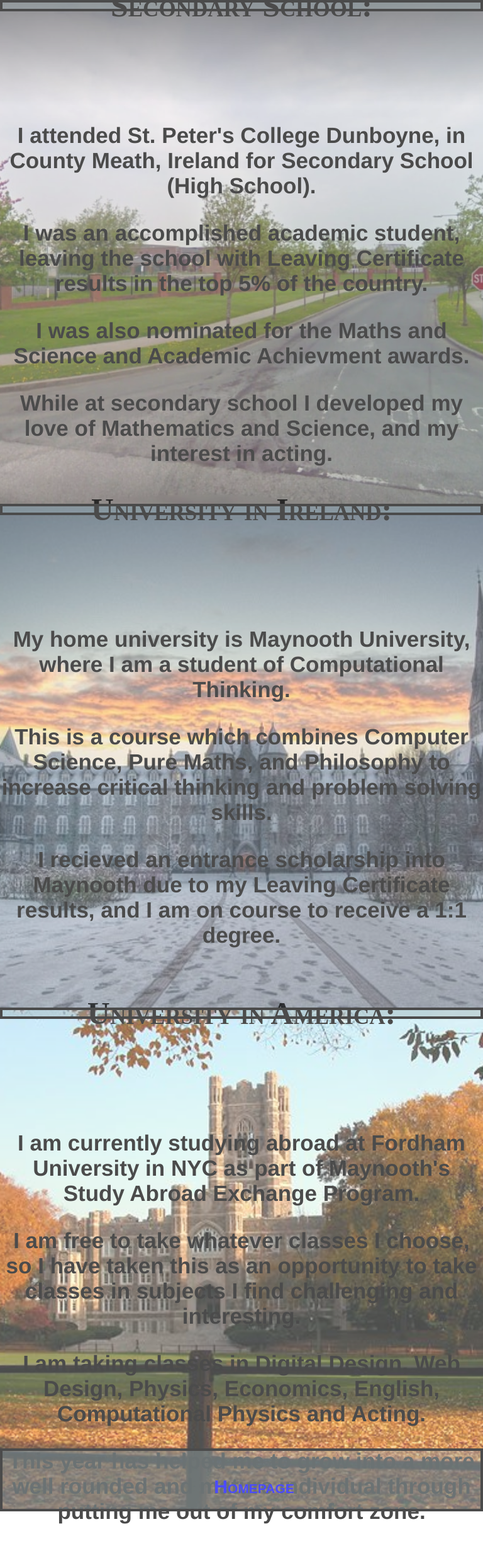
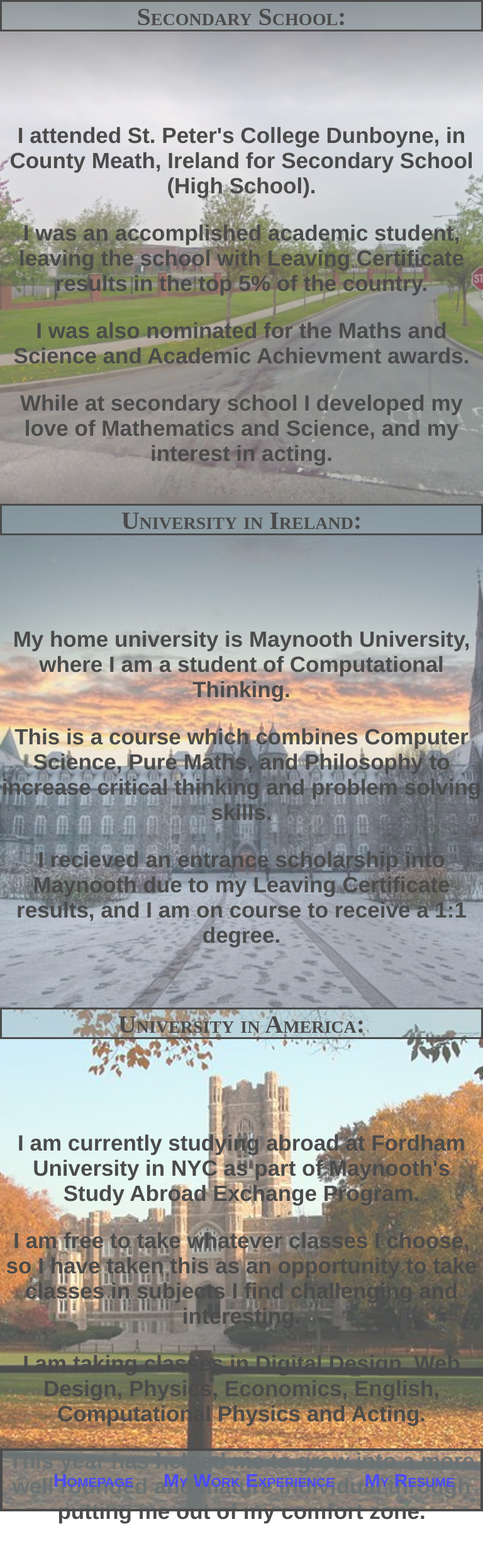
Before and after one commit to Cormaca18/Cormaca18.github.io, a PHP site: page /education.html in a window 768 px wide. Shown: the whole page at 63% size. Run offline with PHP 8.4, Linux system fonts and the light colour scheme.

Commit message:
changed css

```diff
--- a/css/education.css
+++ b/css/education.css
@@ -103,20 +103,34 @@
 }
 
 @media only screen and (min-width : 768px) and (max-width : 1023px){
-  ul#menu li{
-    font-size: 30px;
-    display: block;
-    padding: 10px;
+  ul#menu li {
+      display:inline;
+      font-size: 20px;
+      font-family: fantasy;
+      text-align: center;
+      padding: 0px 20px 20px 20px;
   }
   a:hover {
       color: purple;
       font-size: 40px;
   }
   h1{
-    font-size: 50px;
-    line-height: 20%;
+    width: 100%;
+    height: 50px;
+    font-size: 40px;
+    background-color: rgba(112,138,144,0.4);
+    text-align: center;
+    border: 3px solid black;
+    font-variant: small-caps;
+    box-sizing: border-box;
   }
-  .bg1, .bg2, .bg3{
+  p{
+    font-size: 35px;
+    font-family: Helvetica;
+    color: rgba(0,0,0,1);
+    font-weight: 700;
+  }
+  .bg1, .bg2, .bg3 background-image{
     min-width: 768px;
     max-width: 1023px;
     min-height: 100%;
--- a/index.html
+++ b/index.html
@@ -8,7 +8,7 @@
     </head>
     <body>
       <header>
-        <h1>Cormac Ahern; <br><br> All You Need To Know About Your Next Employee.</h1>
+        <h1>Cormac Ahern; All You Need To Know About Your Next Employee.</h1>
       </header>
       <div class="left-side">
           <div class="container2">
```
